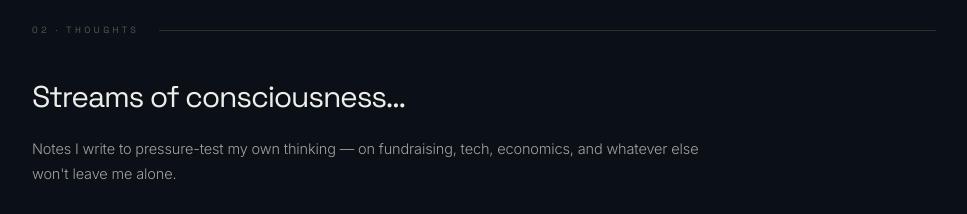
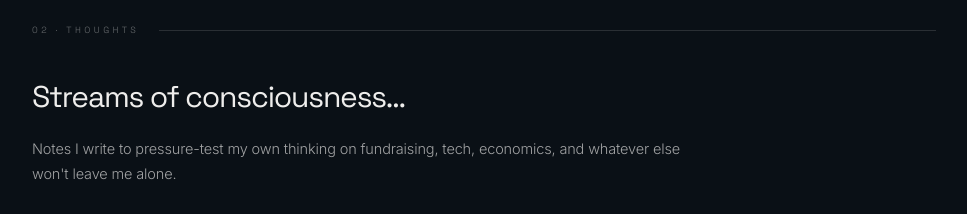
Before and after one commit to SD4444/My-website, a Next.js app: page / in a window 1280 px wide. Shown: the part 5760-5974 px from the top of the page, without its empty margins (272-1239 px from the left). Built offline with nearby package versions, Linux system fonts and the light colour scheme.

Commit message:
Copy: drop em dash in Thoughts subhead
Co-Authored-By: Claude Opus 4.8 <noreply@anthropic.com>

```diff
--- a/src/app/page.tsx
+++ b/src/app/page.tsx
@@ -669,7 +669,7 @@ export default function Home() {
         <section className="section" id="thoughts">
           <div className="kicker">02 · Thoughts</div>
           <h2>Streams of consciousness…</h2>
-          <p className="lead">Notes I write to pressure-test my own thinking — on fundraising, tech, economics, and whatever else won&apos;t leave me alone.</p>
+          <p className="lead">Notes I write to pressure-test my own thinking on fundraising, tech, economics, and whatever else won&apos;t leave me alone.</p>
           <div className="thought-list">
             {thoughts.map((thought, i) => (
               <div key={i} className="card clickable thought" onClick={() => setSelectedThought(i)}>
```
